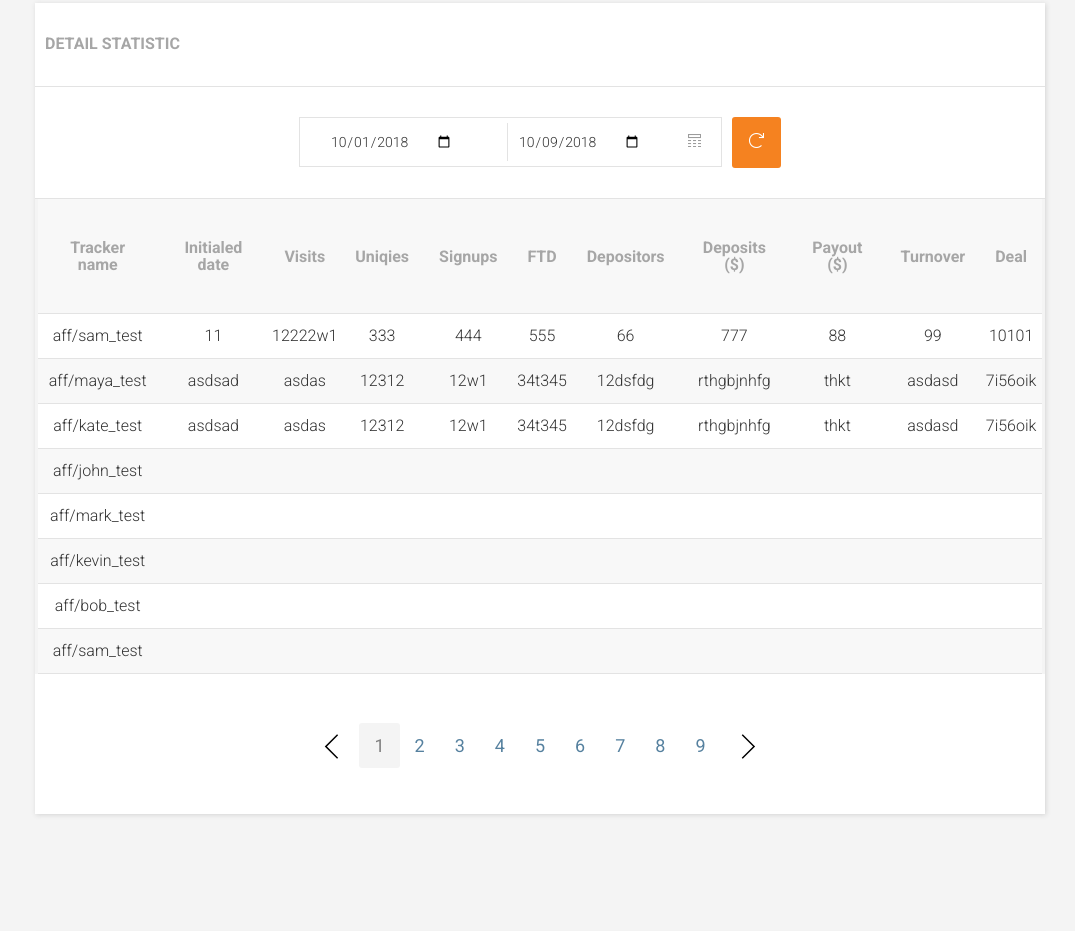
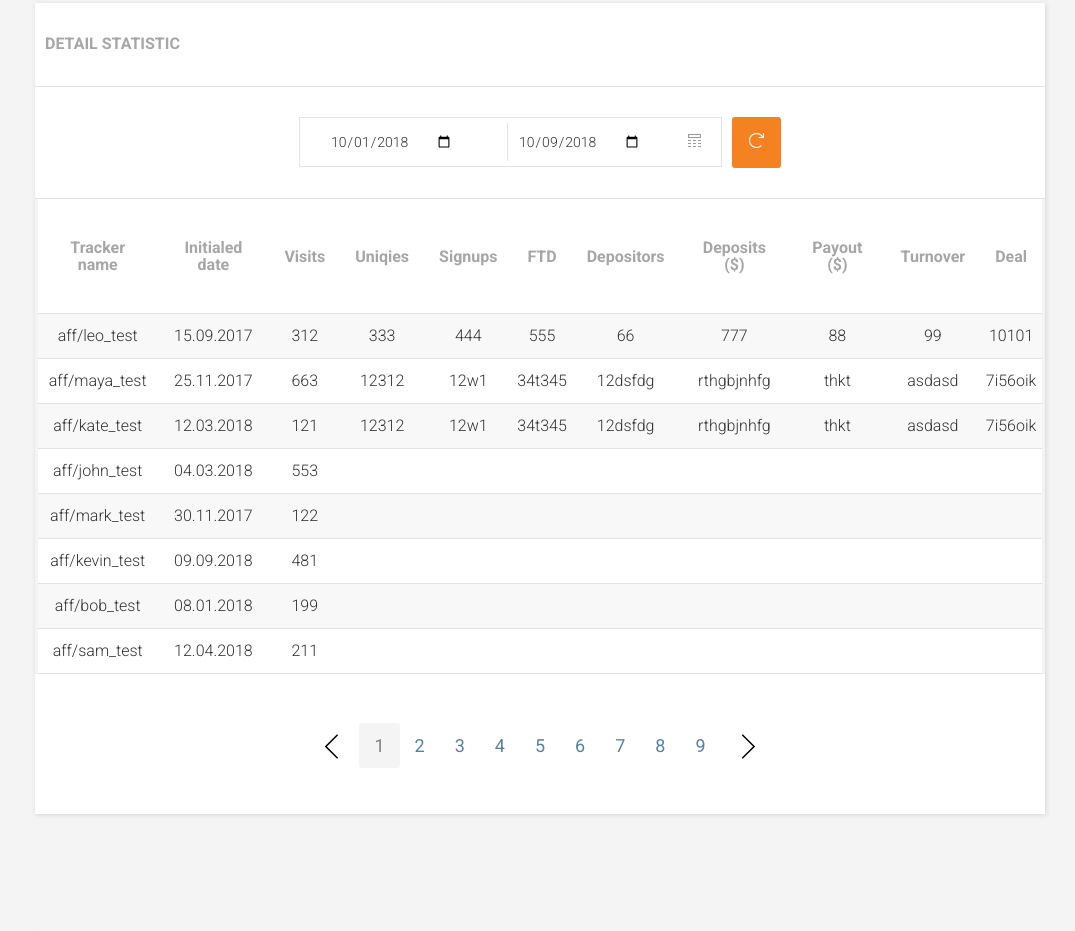
Before and after one commit to syntezy/Admin-Panel, a website: page index.html in a window 1280 px wide. Shown: the part 2160-3091 px from the top of the page, without its empty margins (205-1280 px from the left). Drawn offline with nearby package versions, Linux system fonts and the light colour scheme.

Commit message:
fix issues

```diff
--- a/index.html
+++ b/index.html
@@ -205,9 +205,9 @@
                     </tr>
                 </thead>
                 <tr>
-                    <td>aff/sam_test</td>
-                    <td>11</td>
-                    <td>12222w1</td>
+                    <td>aff/leo_test</td>
+                    <td>15.09.2017</td>
+                    <td>312</td>
                     <td>333</td>
                     <td>444</td>
                     <td>555</td>
@@ -219,8 +219,8 @@
                 </tr>
                 <tr>
                     <td>aff/maya_test</td>
-                    <td>asdsad</td>
-                    <td>asdas</td>
+                    <td>25.11.2017</td>
+                    <td>663</td>
                     <td>12312</td>
                     <td>12w1</td>
                     <td>34t345</td>
@@ -232,8 +232,8 @@
                 </tr>
                 <tr>
                     <td>aff/kate_test</td>
-                    <td>asdsad</td>
-                    <td>asdas</td>
+                    <td>12.03.2018</td>
+                    <td>121</td>
                     <td>12312</td>
                     <td>12w1</td>
                     <td>34t345</td>
@@ -245,8 +245,8 @@
                 </tr>
                 <tr>
                     <td>aff/john_test</td>
-                    <td></td>
-                    <td></td>
+                    <td>04.03.2018</td>
+                    <td>553</td>
                     <td></td>
                     <td></td>
                     <td></td>
@@ -258,8 +258,8 @@
                 </tr>
                 <tr>
                     <td>aff/mark_test</td>
-                    <td></td>
-                    <td></td>
+                    <td>30.11.2017</td>
+                    <td>122</td>
                     <td></td>
                     <td></td>
                     <td></td>
@@ -271,8 +271,8 @@
                 </tr>
                 <tr>
                     <td>aff/kevin_test</td>
-                    <td></td>
-                    <td></td>
+                    <td>09.09.2018</td>
+                    <td>481</td>
                     <td></td>
                     <td></td>
                     <td></td>
@@ -284,8 +284,8 @@
                 </tr>
                 <tr>
                     <td>aff/bob_test</td>
-                    <td></td>
-                    <td></td>
+                    <td>08.01.2018</td>
+                    <td>199</td>
                     <td></td>
                     <td></td>
                     <td></td>
@@ -297,8 +297,8 @@
                 </tr>
                 <tr>
                     <td>aff/sam_test</td>
-                    <td></td>
-                    <td></td>
+                    <td>12.04.2018</td>
+                    <td>211</td>
                     <td></td>
                     <td></td>
                     <td></td>
--- a/sass/_media.scss
+++ b/sass/_media.scss
@@ -264,7 +264,7 @@
 
 /* Section--banners *****************************************/
 
-@media (max-width: 1265px) {
+@media (max-width: 1520px) {
     .banners {
         ul li {
             flex-direction: column;
--- a/sass/style.scss
+++ b/sass/style.scss
@@ -595,13 +595,14 @@ nav.side-bar {
             border-right: 3px solid #f4f4f4;
             transition: all 0.3s;
 
-            &:nth-last-of-type(odd) {
+            &:nth-last-of-type(even) {
                 background: #f8f8f8;
             }
 
             &:hover {
                 background: #f1f1f1;
                 border-left: 3px solid #f58320;
+                cursor: pointer;
             }
 
             th {
@@ -612,6 +613,11 @@ nav.side-bar {
                 font-weight: 700;
                 line-height: 17px;
                 border-bottom: 1px solid #e3e3e3;
+                transition: all 0.3s;
+                &:hover {
+                    color: #111;
+                    cursor: pointer;
+                }
             }
 
             td {
```
Also changed, not shown: css/style.css, css/style.prefixed.css, 2 other files.
